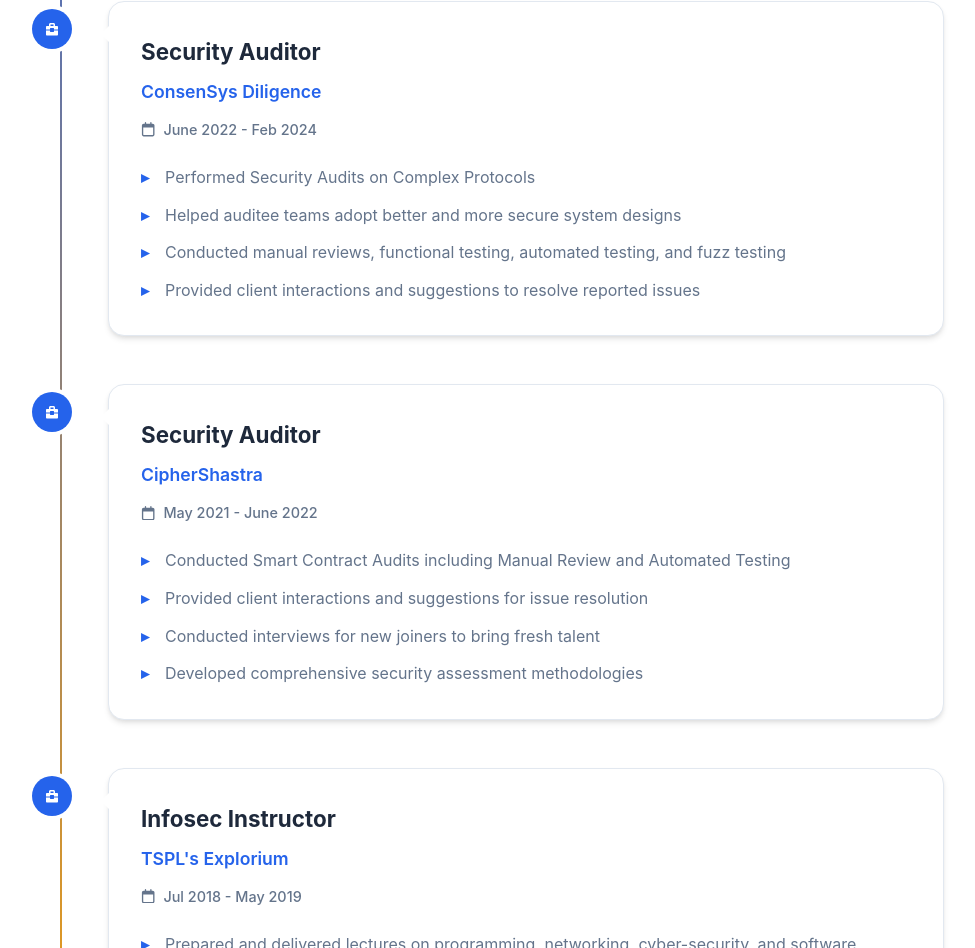
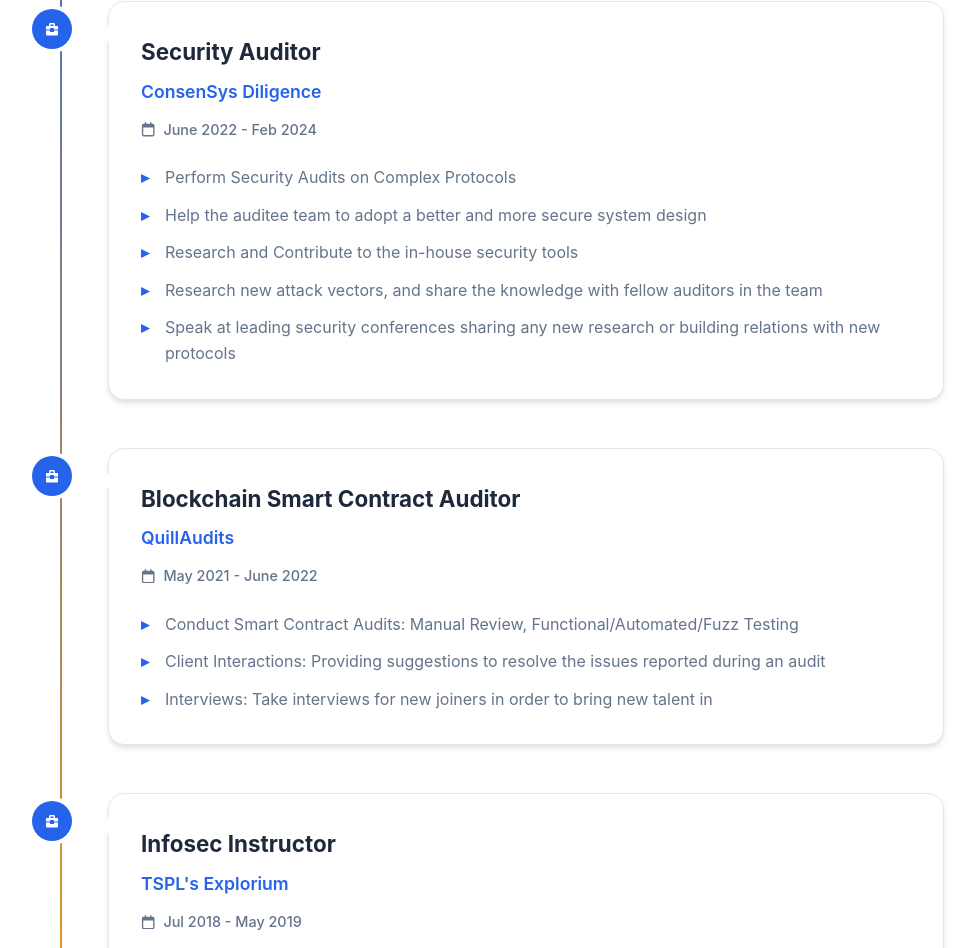
Before and after one commit to razzor-codes/razzor, a React (Create React App) app: page / in a window 1280 px wide. Shown: the part 2820-3768 px from the top of the page, without its empty margins (146-1121 px from the left). Built offline with nearby package versions, Linux system fonts and the light colour scheme.

Commit message:
Portfolio updates: Add Forta audit, reorganize CipherShastra as featured project, comprehensive audit reports integration

```diff
--- a/src/components/About/About.tsx
+++ b/src/components/About/About.tsx
@@ -95,7 +95,7 @@
                 <div className="stat-label">Security Audits</div>
               </div>
               <div className="stat-item">
-                <div className="stat-number">6+</div>
+                <div className="stat-number">8</div>
                 <div className="stat-label">Certifications</div>
               </div>
               <div className="stat-item">
--- a/src/components/Education/Education.tsx
+++ b/src/components/Education/Education.tsx
@@ -49,38 +49,50 @@
     {
       name: "Certified Ethical Hacker (CEH)",
       issuer: "EC-Council",
-      date: "2020",
-      description: "Comprehensive ethical hacking and penetration testing certification"
+      date: "October 2020",
+      description: "Comprehensive ethical hacking and penetration testing certification covering advanced attack techniques and defensive methodologies"
     },
     {
-      name: "CISSP",
-      issuer: "ISC²",
-      date: "2021",
-      description: "Advanced cybersecurity management and architecture certification"
+      name: "Blockchain Security",
+      issuer: "Infosec",
+      date: "August 2020",
+      description: "Specialized certification focusing on blockchain technology security, smart contract vulnerabilities, and cryptocurrency security"
     },
     {
-      name: "Security+ CompTIA",
-      issuer: "CompTIA",
-      date: "2019",
-      description: "Foundation-level cybersecurity certification covering core security concepts"
+      name: "Autopsy Digital Forensics",
+      issuer: "Basis Technology",
+      date: "June 2020",
+      description: "Digital forensics certification covering file system analysis, data recovery, and forensic investigation techniques"
     },
     {
-      name: "OSCP",
-      issuer: "Offensive Security",
-      date: "2022",
-      description: "Hands-on penetration testing certification with practical lab experience"
+      name: "CCNA CyberOps",
+      issuer: "CISCO",
+      date: "March 2018",
+      description: "Cybersecurity operations certification covering security monitoring, incident response, and threat analysis"
     },
     {
-      name: "Blockchain Security Certification",
-      issuer: "ConsenSys Academy",
-      date: "2021",
-      description: "Specialized certification in blockchain and smart contract security"
+      name: "Python3 Programming",
+      issuer: "Sololearn",
+      date: "August 2017",
+      description: "Python programming certification demonstrating proficiency in Python development and scripting"
     },
     {
-      name: "Smart Contract Auditor",
-      issuer: "OpenZeppelin",
-      date: "2022",
-      description: "Advanced certification in smart contract security auditing methodologies"
+      name: "Network Devices",
+      issuer: "Cybrary",
+      date: "August 2017",
+      description: "Network infrastructure and device management certification covering routing, switching, and network security"
+    },
+    {
+      name: "Cross-Site Scripting (XSS)",
+      issuer: "Cybrary",
+      date: "August 2017",
+      description: "Web application security certification focusing on XSS vulnerabilities, exploitation techniques, and mitigation strategies"
+    },
+    {
+      name: "MTA: Security Fundamentals",
+      issuer: "Microsoft",
+      date: "November 2016",
+      description: "Microsoft Technology Associate certification covering fundamental security concepts and Windows security architecture"
     }
   ];
 
--- a/src/components/Experience/Experience.tsx
+++ b/src/components/Experience/Experience.tsx
@@ -36,21 +36,21 @@
       company: "ConsenSys Diligence",
       period: "June 2022 - Feb 2024",
       description: [
-        "Performed Security Audits on Complex Protocols",
-        "Helped auditee teams adopt better and more secure system designs",
-        "Conducted manual reviews, functional testing, automated testing, and fuzz testing",
-        "Provided client interactions and suggestions to resolve reported issues"
+        "Perform Security Audits on Complex Protocols",
+        "Help the auditee team to adopt a better and more secure system design",
+        "Research and Contribute to the in-house security tools",
+        "Research new attack vectors, and share the knowledge with fellow auditors in the team",
+        "Speak at leading security conferences sharing any new research or building relations with new protocols"
       ]
     },
     {
-      title: "Security Auditor",
-      company: "CipherShastra",
+      title: "Blockchain Smart Contract Auditor",
+      company: "QuillAudits",
       period: "May 2021 - June 2022",
       description: [
-        "Conducted Smart Contract Audits including Manual Review and Automated Testing",
-        "Provided client interactions and suggestions for issue resolution",
-        "Conducted interviews for new joiners to bring fresh talent",
-        "Developed comprehensive security assessment methodologies"
+        "Conduct Smart Contract Audits: Manual Review, Functional/Automated/Fuzz Testing",
+        "Client Interactions: Providing suggestions to resolve the issues reported during an audit",
+        "Interviews: Take interviews for new joiners in order to bring new talent in"
       ]
     },
     {
--- a/src/components/Icons.tsx
+++ b/src/components/Icons.tsx
@@ -133,3 +133,9 @@
     <path d="M192 0C139 0 96 43 96 96V256c0 53 43 96 96 96s96-43 96-96V96c0-53-43-96-96-96zM64 216c0-13.3-10.7-24-24-24s-24 10.7-24 24v40c0 89.1 66.2 162.7 152 174.4V464H120c-13.3 0-24 10.7-24 24s10.7 24 24 24h72 72c13.3 0 24-10.7 24-24s-10.7-24-24-24H216V430.4c85.8-11.7 152-85.3 152-174.4V216c0-13.3-10.7-24-24-24s-24 10.7-24 24v40c0 70.7-57.3 128-128 128s-128-57.3-128-128V216z"/>
   </svg>
 );
+
+export const TwitterIcon: React.FC = () => (
+  <svg viewBox="0 0 512 512" fill="currentColor" width="1em" height="1em">
+    <path d="M389.2 48h70.6L305.6 224.2 487 464H345L233.7 318.6 106.5 464H35.8L200.7 275.5 26.8 48H172.4L272.9 180.9 389.2 48zM364.4 421.8h39.1L151.1 88h-42L364.4 421.8z"/>
+  </svg>
+);
--- a/src/components/ProfessionalTalks/ProfessionalTalks.tsx
+++ b/src/components/ProfessionalTalks/ProfessionalTalks.tsx
@@ -24,70 +24,116 @@
     threshold: 0.1,
   });
 
-  // Note: These are placeholder talks based on typical blockchain security expertise
-  // Replace with actual talks from the resume
+  // Note: These are your actual professional talks and speaking engagements
   const talks: Talk[] = [
     {
-      title: "Advanced Smart Contract Security: Beyond the Basics",
-      event: "DevCon Security Track",
-      date: "2023",
-      location: "Istanbul, Turkey",
+      title: "PLONKIsh Verifiers and the Problem with 0s",
+      event: "TBD",
+      date: "TBD",
+      location: "TBD",
       type: "conference",
-      description: "Deep dive into advanced smart contract vulnerabilities including reentrancy attacks, oracle manipulation, and formal verification techniques. Covered real-world case studies from major DeFi protocols.",
-      topics: ["Smart Contract Security", "Formal Verification", "DeFi Security", "Vulnerability Research"],
-      audience: "500+ developers and security researchers",
+      description: "Advanced technical presentation on PLONKish verifiers, exploring the mathematical challenges and security implications when dealing with zero values in zero-knowledge proof systems.",
+      topics: ["PLONKish", "Zero-Knowledge Proofs", "Verifiers", "Cryptography"],
       featured: true
     },
     {
-      title: "Zero-Knowledge Proofs in Practice: Security Considerations",
-      event: "ETHGlobal Security Workshop",
-      date: "2023",
-      location: "San Francisco, CA",
-      type: "workshop",
-      description: "Hands-on workshop covering ZK-SNARK and ZK-STARK implementations, common pitfalls in circuit design, and security best practices for zero-knowledge systems.",
-      topics: ["Zero-Knowledge Proofs", "Circuit Security", "Cryptography", "zkSync"],
-      audience: "100+ blockchain developers"
-    },
-    {
-      title: "Building Secure DeFi Protocols: Lessons from the Trenches",
-      event: "DeFi Security Summit",
-      date: "2022",
-      location: "London, UK",
+      title: "ZK Verifiers Exposed: Lessons from Real Bugs and Fixes",
+      event: "ETHTaipei 2025",
+      date: "2025",
+      location: "Taipei, Taiwan",
       type: "conference",
-      description: "Comprehensive overview of DeFi security challenges, sharing insights from security audits of major protocols and discussing emerging threats in the DeFi ecosystem.",
-      topics: ["DeFi Security", "Protocol Auditing", "Risk Assessment", "Threat Modeling"],
-      audience: "300+ DeFi developers and founders",
+      description: "Deep dive into real-world zero-knowledge verifier vulnerabilities, presenting actual bugs found in production systems and the lessons learned from fixing them. This talk provides practical insights into common pitfalls and security best practices for ZK implementations.",
+      topics: ["Zero-Knowledge Proofs", "Verifier Security", "Bug Analysis", "Smart Contract Auditing"],
+      videoUrl: "https://youtu.be/E84dN1XbT2g?si=Kgoc5glnYK-rsafu",
+      audience: "Blockchain developers and security researchers",
       featured: true
     },
     {
-      title: "CTF Challenge Design: Creating Educational Security Puzzles",
-      event: "CyberSec Education Webinar Series",
+      title: "Quantum Robust Ethereum: What's Next?",
+      event: "Web3Conf Goa 2024",
+      date: "2024",
+      location: "Goa, India",
+      type: "conference",
+      description: "Exploring the future of Ethereum in a post-quantum world, discussing quantum-resistant cryptographic approaches and their implications for blockchain security.",
+      topics: ["Post-Quantum Cryptography", "Ethereum", "Blockchain Security", "Quantum Computing"],
+      featured: true
+    },
+    {
+      title: "Phishing Smart Contracts for Fun & Profit",
+      event: "c0c0n 16",
+      date: "2023",
+      location: "Kochi, India",
+      type: "conference",
+      description: "Demonstrated sophisticated phishing techniques targeting smart contract users, showing how attackers exploit user interface vulnerabilities and social engineering in DeFi applications.",
+      topics: ["Smart Contract Security", "Phishing", "Social Engineering", "DeFi Security"],
+      videoUrl: "https://www.youtube.com/watch?v=VIweBz_6IsU",
+      audience: "Security researchers and ethical hackers",
+      featured: true
+    },
+    {
+      title: "Not So Famous Attack Vectors in the World of Smart Contract Security",
+      event: "ETHDubai, Nullc0n Berlin",
+      date: "2023",
+      location: "Dubai, UAE & Berlin, Germany",
+      type: "conference",
+      description: "Unveiled lesser-known attack vectors in smart contract security, going beyond common vulnerabilities to explore sophisticated exploitation techniques that often go unnoticed.",
+      topics: ["Smart Contract Security", "Attack Vectors", "Vulnerability Research", "Blockchain Security"],
+      videoUrl: "https://www.youtube.com/watch?v=tR9X5VZ-Foo",
+      audience: "Blockchain developers and security researchers"
+    },
+    {
+      title: "Detecting Price Manipulation Attacks",
+      event: "SANS Blockchain Security Summit 2022",
       date: "2022",
       location: "Virtual",
-      type: "webinar",
-      description: "Explored the art and science of creating engaging CTF challenges that effectively teach cybersecurity concepts, with focus on blockchain and smart contract vulnerabilities.",
-      topics: ["CTF Design", "Security Education", "Blockchain CTF", "Teaching Methodology"],
-      audience: "200+ educators and security professionals"
+      type: "conference",
+      description: "Comprehensive analysis of price manipulation attacks in DeFi protocols, including oracle manipulation, flash loan attacks, and detection mechanisms.",
+      topics: ["Price Manipulation", "Oracle Security", "Flash Loans", "DeFi Security"],
+      videoUrl: "https://www.youtube.com/watch?v=Nm8otLN5fvw",
+      audience: "300+ security professionals and DeFi developers"
     },
     {
-      title: "The Evolution of Blockchain Security: From Bitcoin to zkSync",
-      event: "Mumbai Blockchain Meetup",
-      date: "2021",
-      location: "Mumbai, India",
-      type: "meetup",
-      description: "Traced the evolution of blockchain security from early Bitcoin vulnerabilities to modern Layer 2 solutions, discussing the security implications of scaling solutions.",
-      topics: ["Blockchain Evolution", "Layer 2 Security", "Bitcoin Security", "Scaling Solutions"],
-      audience: "150+ blockchain enthusiasts"
-    },
-    {
-      title: "Formal Verification for Smart Contracts: Tools and Techniques",
-      event: "Academic Blockchain Research Conference",
+      title: "Preventing Sandwich Attacks with Recurrent and Recursive Zero Knowledge Proofs",
+      event: "DEFCON 29",
       date: "2021",
       location: "Virtual",
       type: "conference",
-      description: "Academic presentation on the current state of formal verification tools for smart contracts, comparing different approaches and their effectiveness in catching vulnerabilities.",
-      topics: ["Formal Verification", "Academic Research", "Tool Comparison", "Smart Contract Analysis"],
-      audience: "Academic researchers and industry professionals"
+      description: "Novel approach to preventing sandwich attacks in DeFi using advanced zero-knowledge proof techniques, demonstrating practical implementations and security benefits.",
+      topics: ["Zero-Knowledge Proofs", "Sandwich Attacks", "MEV", "DeFi Security"],
+      videoUrl: "https://www.youtube.com/watch?v=pRq1B9mMdkE",
+      audience: "1000+ security researchers and hackers",
+      featured: true
+    },
+    {
+      title: "Post Quantum Cryptography & 5G Security",
+      event: "Nullc0n 2021",
+      date: "2021",
+      location: "Virtual",
+      type: "conference",
+      description: "Explored the intersection of post-quantum cryptography and 5G network security, discussing future-proofing strategies for next-generation communication systems.",
+      topics: ["Post-Quantum Cryptography", "5G Security", "Network Security", "Cryptography"],
+      audience: "Security professionals and telecom engineers"
+    },
+    {
+      title: "Verifiable Delay Functions for Preventing DoS/DDoS Attacks on Ethereum2.0",
+      event: "DEFCON 28",
+      date: "2020",
+      location: "Virtual",
+      type: "conference",
+      description: "Innovative use of Verifiable Delay Functions (VDFs) to mitigate DoS and DDoS attacks on Ethereum 2.0, presenting both theoretical framework and practical implementation.",
+      topics: ["Verifiable Delay Functions", "DoS Prevention", "Ethereum 2.0", "Consensus Security"],
+      videoUrl: "https://www.youtube.com/watch?v=OoIaTQhUi8E",
+      audience: "800+ blockchain developers and security researchers"
+    },
+    {
+      title: "Modifying Jigsaw to Evade ML Malware Classifiers",
+      event: "Red Team Security Summit 2020",
+      date: "2020",
+      location: "Virtual",
+      type: "conference",
+      description: "Demonstrated techniques for modifying the Jigsaw ransomware to evade machine learning-based malware detection systems, highlighting gaps in current ML security approaches.",
+      topics: ["Malware Evasion", "Machine Learning Security", "Red Team", "Adversarial ML"],
+      audience: "Red team professionals and ML security researchers"
     }
   ];
 
@@ -153,19 +199,19 @@
 
           <motion.div variants={itemVariants} className="talks-stats">
             <div className="stat-item">
-              <div className="stat-number">{talks.length}+</div>
+              <div className="stat-number">10+</div>
               <div className="stat-label">Speaking Engagements</div>
             </div>
             <div className="stat-item">
-              <div className="stat-number">1000+</div>
+              <div className="stat-number">2000+</div>
               <div className="stat-label">Audience Reached</div>
             </div>
             <div className="stat-item">
-              <div className="stat-number">5</div>
+              <div className="stat-number">8</div>
               <div className="stat-label">Countries</div>
             </div>
             <div className="stat-item">
-              <div className="stat-number">10+</div>
+              <div className="stat-number">15+</div>
               <div className="stat-label">Topics Covered</div>
             </div>
           </motion.div>
--- a/src/components/Projects/Projects.tsx
+++ b/src/components/Projects/Projects.tsx
@@ -16,6 +16,7 @@
   technologies: string[];
   link?: string;
   github?: string;
+  additionalLink?: string;
   type: 'audit' | 'research' | 'tool';
   featured?: boolean;
 }
@@ -28,42 +29,59 @@
 
   const projects: Project[] = [
     {
+      title: "CipherShastra",
+      description: "Founded a blockchain security company providing comprehensive smart contract auditing services and security consulting.",
+      technologies: ["Security Consulting", "Smart Contracts", "Team Building"],
+      link: "https://ciphershastra.com",
+      type: "research",
+      featured: true
+    },
+    {
       title: "Linea Plonk Verifier",
       description: "Security audit of Linea's PLONK verifier implementation, focusing on zero-knowledge proof verification security and circuit integrity.",
       technologies: ["Solidity", "ZK-PLONK", "Formal Verification", "Circuit Analysis"],
-      link: "#",
+      link: "https://diligence.consensys.io/audits/2023/06/linea-plonk-verifier/",
       type: "audit",
       featured: true
     },
     {
-      title: "Linea Message Service & ZK Rollup",
-      description: "Comprehensive security assessment of Linea's message service and canonical token bridge, ensuring cross-chain security.",
-      technologies: ["Solidity", "Layer 2", "Bridge Security", "ZK Rollups"],
-      link: "#",
+      title: "Linea Message Service & Token Bridge",
+      description: "Comprehensive security assessment of Linea's message service and canonical token bridge, ensuring cross-chain security and bridge integrity.",
+      technologies: ["Solidity", "Layer 2", "Bridge Security", "ZK Rollups", "Cross-chain"],
+      link: "https://diligence.consensys.io/audits/2023/06/linea-message-service/",
+      github: "https://diligence.consensys.io/audits/2023/06/linea-canonical-token-bridge/",
       type: "audit",
       featured: true
+    },
+    {
+      title: "Gearbox Finance V2",
+      description: "End-to-end security audit of Gearbox Finance V2 protocol, covering lending, leverage, and liquidation mechanisms.",
+      technologies: ["Solidity", "DeFi", "Lending", "Liquidations"],
+      link: "https://github.com/Gearbox-protocol/security/blob/main/audits/2022%20Sep%20-%20Consensys%20Diligence.pdf",
+      type: "audit"
     },
     {
       title: "Forta Delegated Staking",
       description: "Security audit of Forta's delegated staking mechanism, focusing on economic security and delegation logic.",
       technologies: ["Solidity", "DeFi", "Staking Protocols", "Economic Security"],
-      link: "#",
+      link: "https://diligence.consensys.io/audits/2022/11/forta-delegated-staking/",
       type: "audit"
     },
     {
-      title: "Gearbox Finance V2",
-      description: "End-to-end security audit of Gearbox Finance V2 protocol, covering lending, leverage, and liquidation mechanisms.",
-      technologies: ["Solidity", "DeFi", "Lending", "Liquidations"],
-      link: "#",
+      title: "YoloRekt",
+      description: "Security audit of YoloRekt protocol, focusing on DeFi security best practices and smart contract vulnerabilities.",
+      technologies: ["Solidity", "DeFi", "Smart Contract Security", "Risk Assessment"],
+      link: "https://www.quillaudits.com/leaderboard/yolorekt",
       type: "audit"
     },
     {
-      title: "CipherShastra",
-      description: "Founded a blockchain security company providing comprehensive smart contract auditing services and security consulting.",
-      technologies: ["Security Consulting", "Smart Contracts", "Team Building"],
-      link: "#",
-      type: "research",
-      featured: true
+      title: "Nord Finance Ecosystem",
+      description: "Comprehensive security audit suite covering Nord Advisory, Nord Finance, and Nord Loan protocols, ensuring end-to-end financial security.",
+      technologies: ["Solidity", "DeFi", "Lending", "Financial Protocols", "Advisory"],
+      link: "https://github.com/Quillhash/QuillAudit_Reports/blob/master/Nord%20Finance%20Smart%20Contract%20Audit%20Report%20-%20QuillAudits.pdf",
+      github: "https://github.com/Quillhash/QuillAudit_Reports/blob/master/Nord%20Advisory%20Smart%20Contract%20Audit%20Report%20-%20QuillAudits.pdf",
+      additionalLink: "https://github.com/Quillhash/QuillAudit_Reports/blob/master/NordLoan%20Smart%20Contract%20Audit%20Report%20-%20QuillAudits.pdf",
+      type: "audit"
     },
     {
       title: "PLONKish Verifiers Research",
@@ -174,7 +192,9 @@
                       rel="noopener noreferrer"
                     >
                       <ExternalLinkIcon />
-                      View Report
+                      {project.title === "Linea Message Service & Token Bridge" ? "Message Service" :
+                       project.title === "Nord Finance Ecosystem" ? "Nord Finance" :
+                       project.title === "CipherShastra" ? "Visit Site" : "View Report"}
                     </a>
                   )}
                   {project.github && (
@@ -184,8 +204,20 @@
                       target="_blank"
                       rel="noopener noreferrer"
                     >
-                      <GithubIcon />
-                      Source Code
+                      <ExternalLinkIcon />
+                      {project.title === "Linea Message Service & Token Bridge" ? "Token Bridge" :
+                       project.title === "Nord Finance Ecosystem" ? "Nord Advisory" : "Source Code"}
+                    </a>
+                  )}
+                  {project.additionalLink && (
+                    <a
+                      href={project.additionalLink}
+                      className="project-link"
+                      target="_blank"
+                      rel="noopener noreferrer"
+                    >
+                      <ExternalLinkIcon />
+                      Nord Loan
                     </a>
                   )}
                 </div>
```
Also changed, not shown: src/components/Contact/Contact.css (+92 -26 lines), src/components/Contact/Contact.tsx (+26 -12 lines), 1 other file (tests, documents, lock files or other folders).
